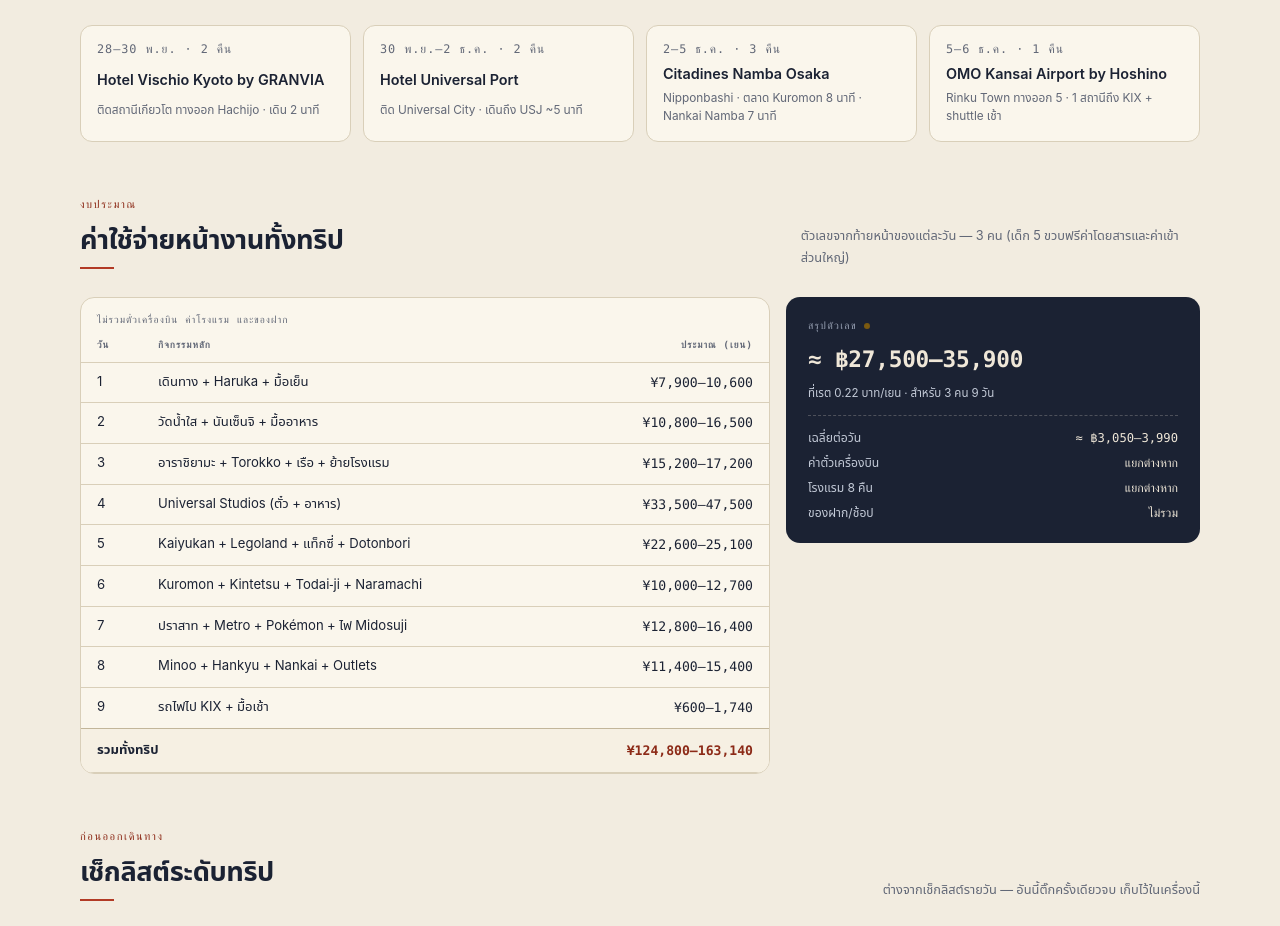
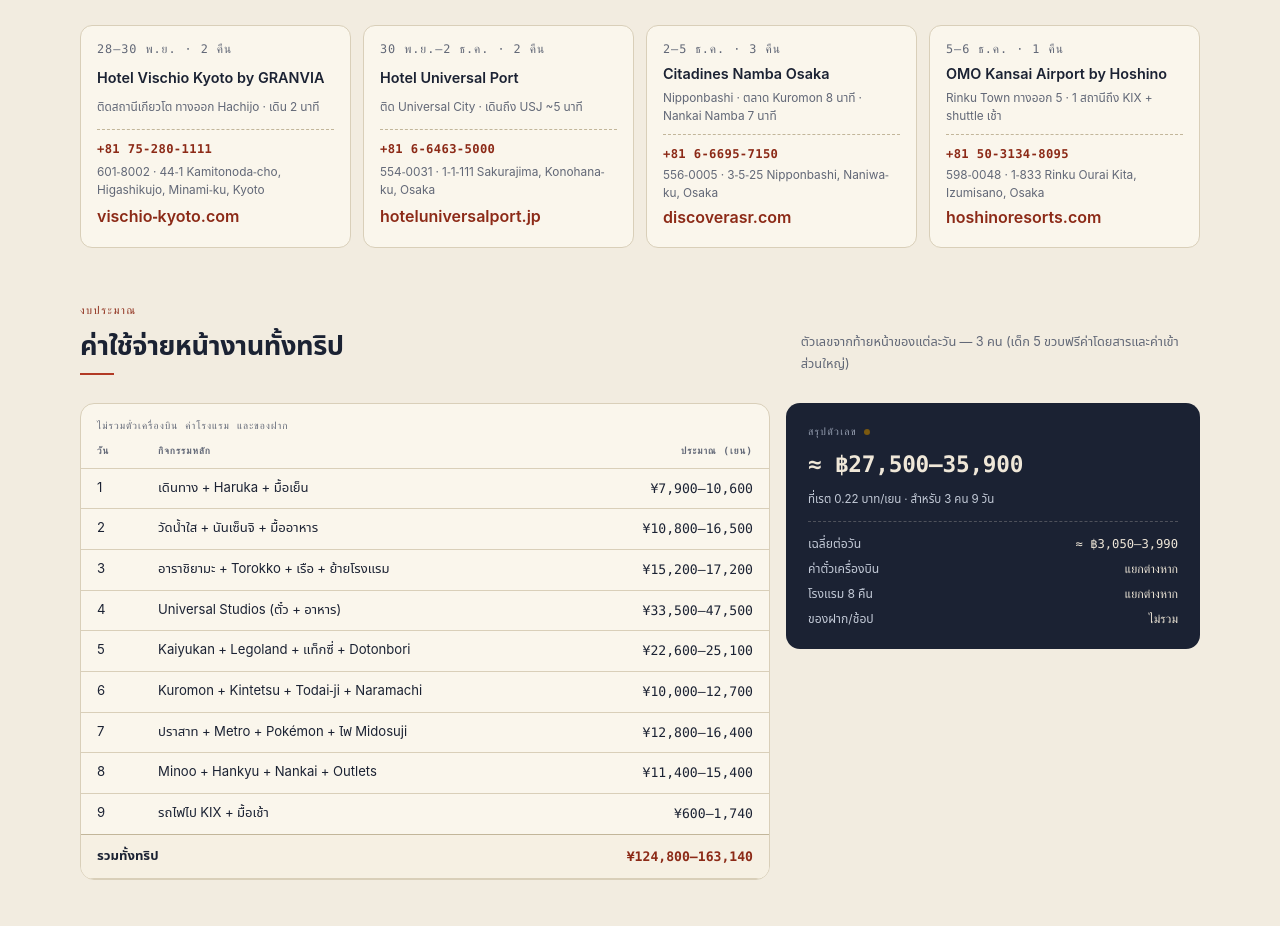
Before and after one commit to Olipicus/osaka_2026, a plain HTML site: page index.html in a window 1280 px wide. Shown: the part 1884-2810 px from the top of the page. Drawn offline with Linux system fonts and the light colour scheme.

Commit message:
เพิ่มข้อมูลติดต่อโรงแรมในการ์ดที่พัก: เบอร์โทร (กดโทรได้) ที่อยู่ และเว็บไซต์ทางการ

```diff
--- a/index.html
+++ b/index.html
@@ -260,6 +260,10 @@ p{margin:0}
 .hotel__when{font-family:var(--font-mono);font-size:.6rem;letter-spacing:.08em;color:var(--accent-ink)}
 .hotel b{font-size:.9rem;font-weight:600;line-height:1.35}
 .hotel span{font-size:.74rem;color:var(--muted);line-height:1.5}
+.hotel__contact{border-top:1px dashed var(--rule-strong);padding-top:9px;margin-top:2px;display:grid;gap:3px}
+.hotel__contact a{color:var(--accent-ink);text-decoration:none;font-weight:600}
+.hotel__contact a:hover{text-decoration:underline}
+.hotel__contact a.hotel__tel{font-family:var(--font-mono);font-size:.76rem;letter-spacing:.03em}
 
 /* ---------- budget ---------- */
 .budget{display:grid;grid-template-columns:minmax(0,1.25fr) minmax(0,.75fr);gap:16px;align-items:start}
@@ -644,21 +648,41 @@ tfoot td:last-child{color:var(--accent-ink)}
         <span class="hotel__when">28–30 พ.ย. · 2 คืน</span>
         <b>Hotel Vischio Kyoto by GRANVIA</b>
         <span>ติดสถานีเกียวโต ทางออก Hachijo · เดิน 2 นาที</span>
+        <div class="hotel__contact">
+          <a class="hotel__tel" href="tel:+81752801111">+81 75-280-1111</a>
+          <span>601-8002 · 44-1 Kamitonoda-cho, Higashikujo, Minami-ku, Kyoto</span>
+          <a href="https://www.vischio-kyoto.com" target="_blank" rel="noopener">vischio-kyoto.com</a>
+        </div>
       </article>
       <article class="hotel">
         <span class="hotel__when">30 พ.ย.–2 ธ.ค. · 2 คืน</span>
         <b>Hotel Universal Port</b>
         <span>ติด Universal City · เดินถึง USJ ~5 นาที</span>
+        <div class="hotel__contact">
+          <a class="hotel__tel" href="tel:+81664635000">+81 6-6463-5000</a>
+          <span>554-0031 · 1-1-111 Sakurajima, Konohana-ku, Osaka</span>
+          <a href="https://www.hoteluniversalport.jp/" target="_blank" rel="noopener">hoteluniversalport.jp</a>
+        </div>
       </article>
       <article class="hotel">
         <span class="hotel__when">2–5 ธ.ค. · 3 คืน</span>
         <b>Citadines Namba Osaka</b>
         <span>Nipponbashi · ตลาด Kuromon 8 นาที · Nankai Namba 7 นาที</span>
+        <div class="hotel__contact">
+          <a class="hotel__tel" href="tel:+81666957150">+81 6-6695-7150</a>
+          <span>556-0005 · 3-5-25 Nipponbashi, Naniwa-ku, Osaka</span>
+          <a href="https://www.discoverasr.com/en/citadines/japan/citadines-namba-osaka" target="_blank" rel="noopener">discoverasr.com</a>
+        </div>
       </article>
       <article class="hotel">
         <span class="hotel__when">5–6 ธ.ค. · 1 คืน</span>
         <b>OMO Kansai Airport by Hoshino</b>
         <span>Rinku Town ทางออก 5 · 1 สถานีถึง KIX + shuttle เช้า</span>
+        <div class="hotel__contact">
+          <a class="hotel__tel" href="tel:+815031348095">+81 50-3134-8095</a>
+          <span>598-0048 · 1-833 Rinku Ourai Kita, Izumisano, Osaka</span>
+          <a href="https://hoshinoresorts.com/en/hotels/omokansaiairport/" target="_blank" rel="noopener">hoshinoresorts.com</a>
+        </div>
       </article>
     </div>
   </section>
```
